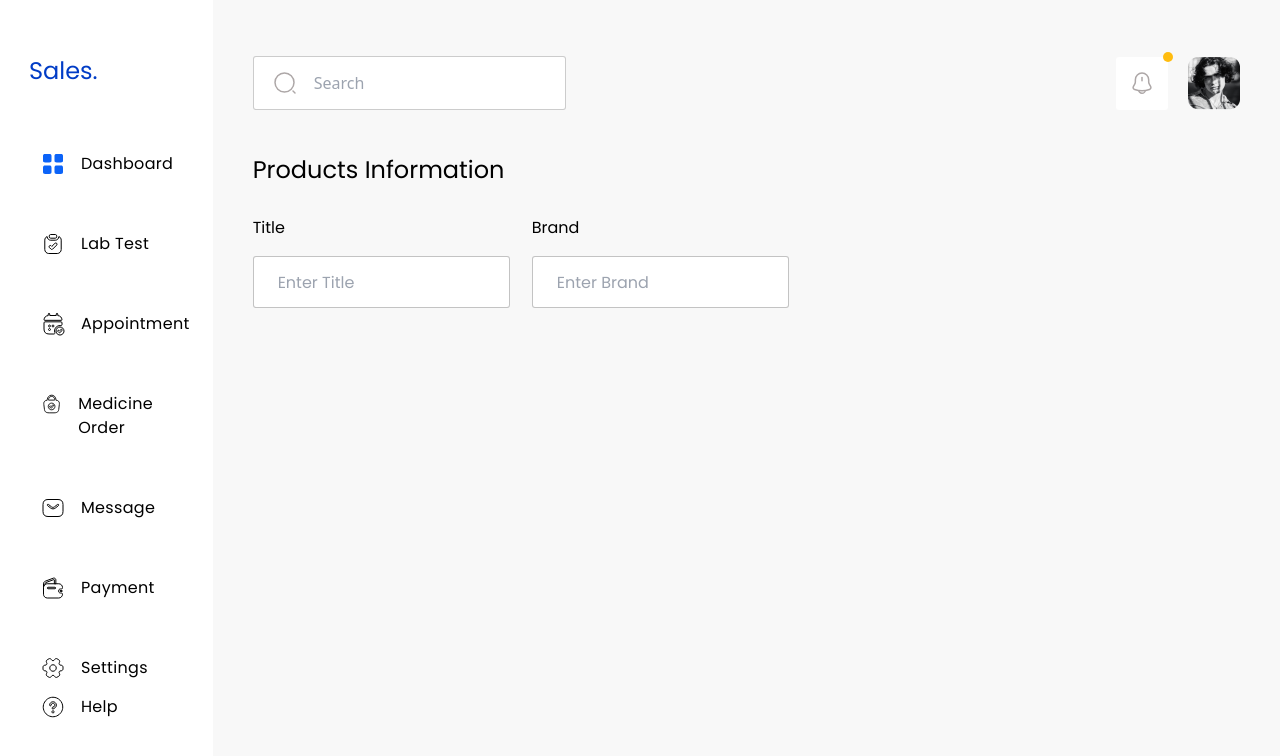
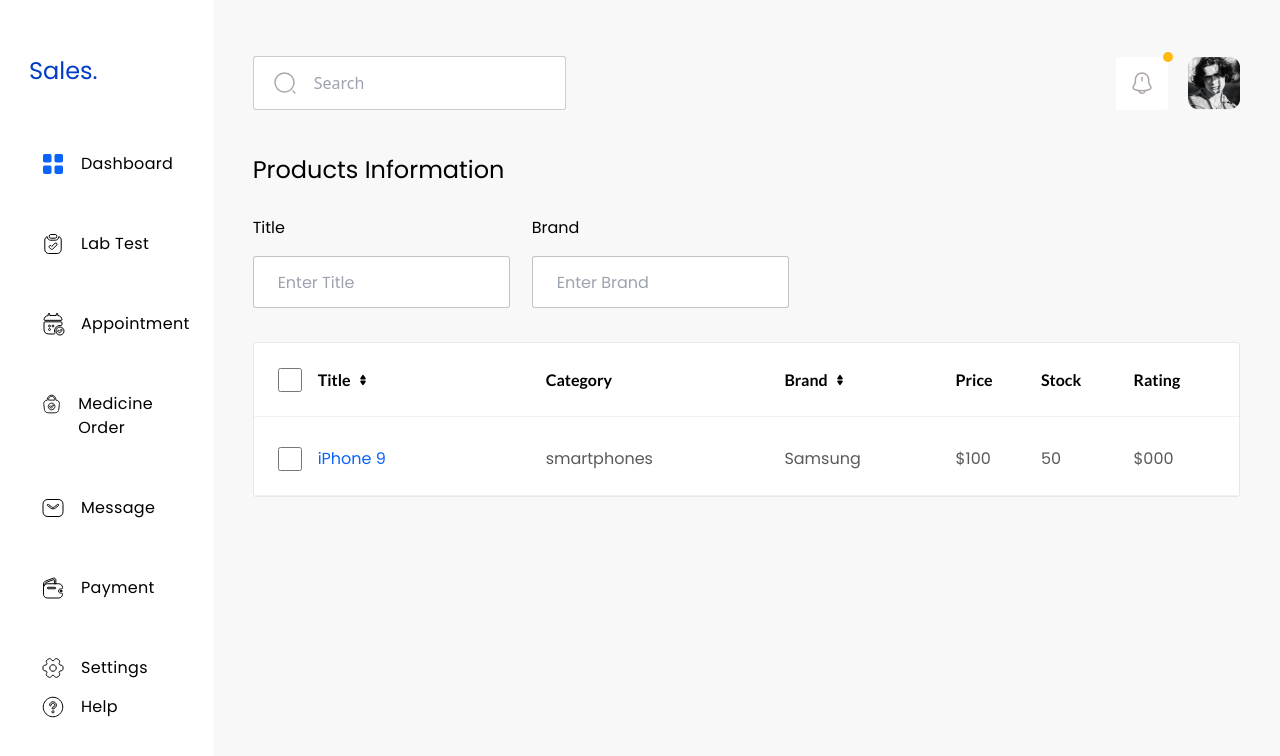
Before and after one commit to bug-king-solver/sales, a Vue app: page / in a window 1280 px wide. Shown: the top 756 px of the page. Built offline with nearby package versions, Linux system fonts and the light colour scheme.

Commit message:
feat: define ProductTable

```diff
--- /dev/null
+++ b/src/components/Dashboard/ProductTable.vue
@@ -0,0 +1,53 @@
+<template>
+    <div class="relative overflow-x-auto rounded-[0.1875rem] border pt-6 bg-[#FFF]">
+        <table class="w-full">
+            <thead class="text-[#000] font-lato text-base font-semibold">
+                <tr class=" border-b border-[#F2F2F2]">
+                    <th scope="col" class="pb-6 pl-6 flex items-center">
+                        <div class="flex justify-start gap-4">
+                            <BasicCheckbox />
+                            Title
+                        </div>
+                        <SortIcon />
+                    </th>
+                    <th scope="col" class="pb-6">
+                        <div class="flex items-center justify-start">
+                            Category
+                        </div>
+                    </th>
+                    <th scope="col" class="pb-6">
+                        <div class="flex items-center justify-start">
+                            Brand
+                            <a href="#">
+                                <SortIcon />
+                            </a>
+                        </div>
+                    </th>
+                    <th scope="col" class="pb-6">
+                        <div class="flex items-center justify-start">
+                            Price
+                        </div>
+                    </th>
+                    <th scope="col" class="pb-6">
+                        <div class="flex items-center justify-start">
+                            Stock
+                        </div>
+                    </th>
+                    <th scope="col" class="pb-6">
+                        <div class="flex items-center justify-start">
+                            Rating
+                        </div>
+                    </th>
+                </tr>
+            </thead>
+            <tbody>
+                <ProductTableItem />
+            </tbody>
+        </table>
+    </div>
+</template>
+<script setup lang="ts">
+import SortIcon from '../icons/SortIcon.vue';
+import BasicCheckbox from '../../components/common/BasicCheckbox.vue';
+import ProductTableItem from './ProductTableItem.vue';
+</script>
--- /dev/null
+++ b/src/components/Dashboard/ProductTableItem.vue
@@ -0,0 +1,41 @@
+<template>
+    <tr class="border-b border-[#F2F2F2] text-[#000] font-poppins text-base font-normal text-opacity-65">
+        <td scope="col" class="pb-6  pt-[1.88rem] pl-6 flex items-center">
+            <div class="flex justify-start gap-4">
+                <BasicCheckbox />
+                <a href="#" class="text-[#0B63F8] font-poppins text-base font-normal">
+                    iPhone 9
+                </a>
+            </div>
+        </td>
+        <td scope="col" class="pb-6 pt-[1.88rem]">
+            <div class="flex items-center justify-start">
+                smartphones
+            </div>
+        </td>
+        <td scope="col" class="pb-6 pt-[1.88rem]">
+            <div class="flex items-center justify-start">
+                Samsung
+            </div>
+        </td>
+        <td scope="col" class="pb-6 pt-[1.88rem]">
+            <div class="flex items-center justify-start">
+                $100
+            </div>
+        </td>
+        <td scope="col" class="pb-6 pt-[1.88rem]">
+            <div class="flex items-center justify-start">
+                50
+            </div>
+        </td>
+        <td scope="col" class="pb-6 pt-[1.88rem]">
+            <div class="flex items-center justify-start">
+                $000
+            </div>
+        </td>
+    </tr>
+</template>
+
+<script setup lang="ts">
+import BasicCheckbox from '../common/BasicCheckbox.vue';
+</script>
--- a/src/pages/Dashboard.vue
+++ b/src/pages/Dashboard.vue
@@ -38,6 +38,9 @@
                         placeholder="Enter Brand" />
                 </div>
             </div>
+            <div class="mt-[2.12rem]">
+                <ProductTable />
+            </div>
         </div>
     </MainLayout>
 </template>
@@ -47,4 +50,5 @@ import MainLayout from '../layouts/MainLayout.vue';
 import SearchInput from '../components/Dashboard/SearchInput.vue';
 import BellIcon from '../components/icons/BellIcon.vue';
 import NotificationIcon from '../components/icons/NotificationIcon.vue';
+import ProductTable from '../components/Dashboard/ProductTable.vue';
 </script>
```
